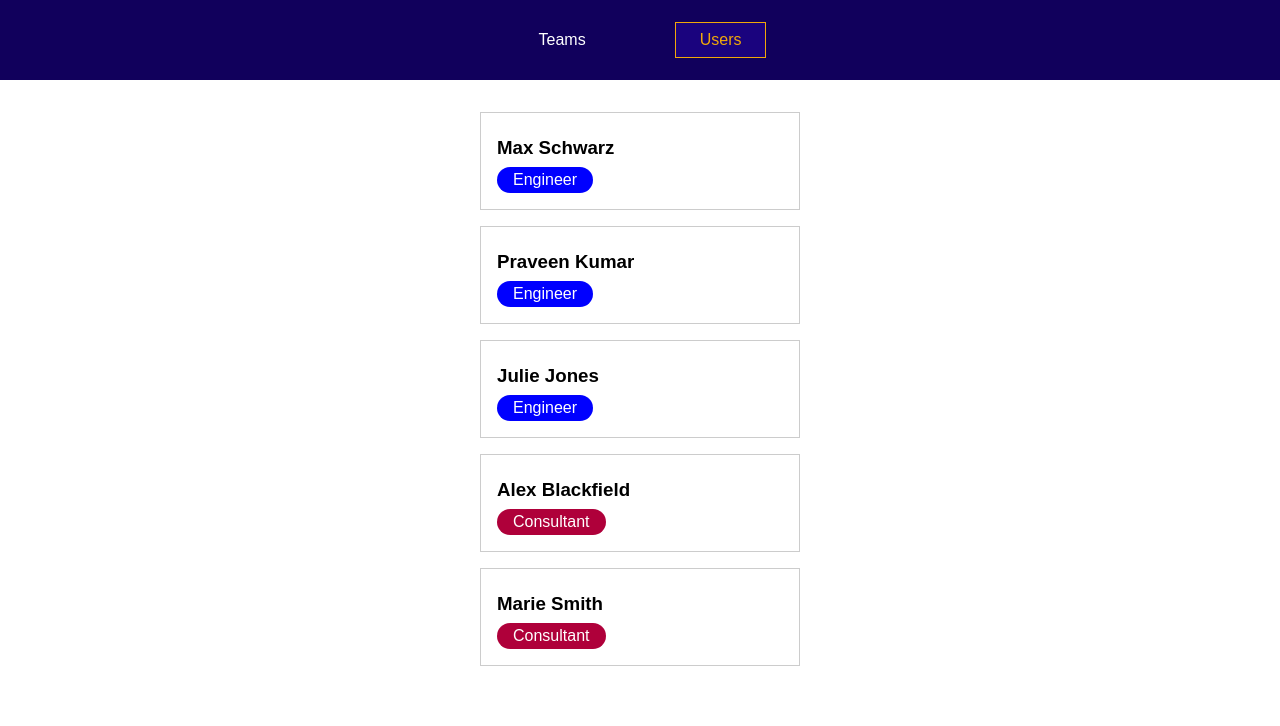
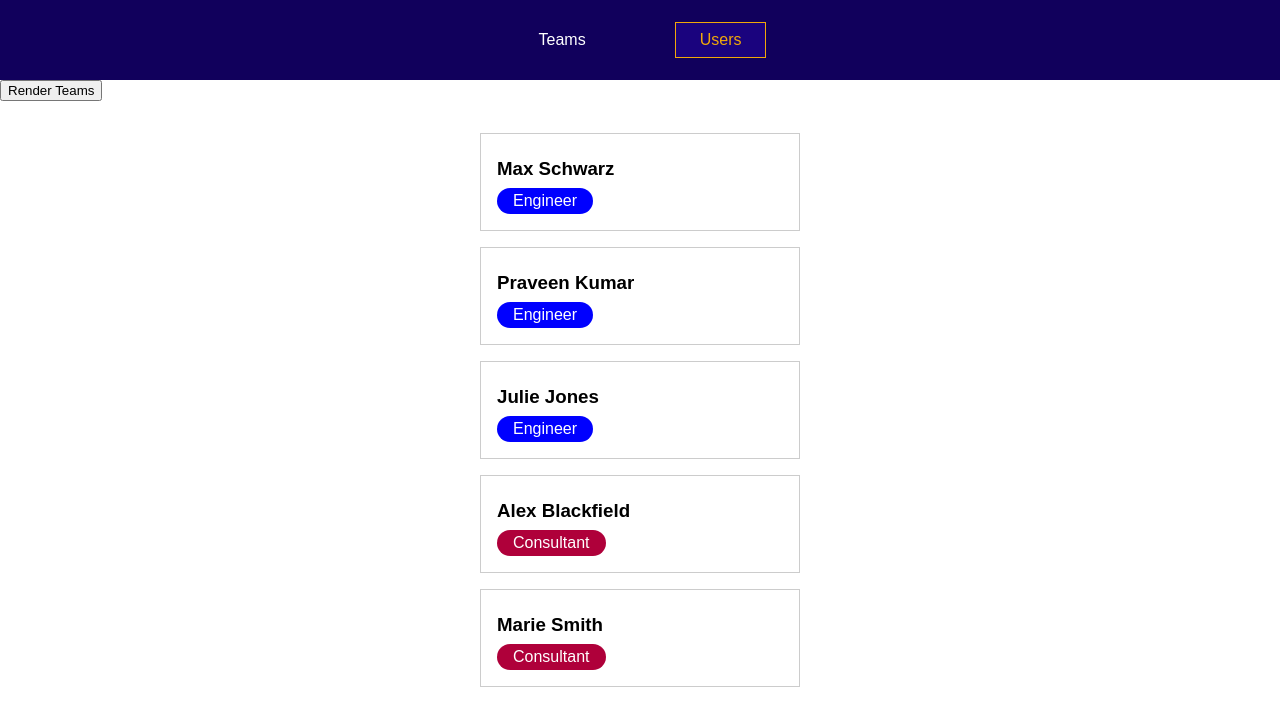
Before and after one commit to SalimSalimi/VueJsCourse, a Vue app in the folder 16. Routing Building Multi-Page SPA app/: page /users in a window 1280 px wide. Shown: the top 726 px of the page. Built offline with nearby package versions, Linux system fonts and the light colour scheme.

Commit message:
Navigate programatically

```diff
--- a/16. Routing Building Multi-Page SPA app/src/components/users/UsersList.vue
+++ b/16. Routing Building Multi-Page SPA app/src/components/users/UsersList.vue
@@ -1,7 +1,10 @@
 <template>
-  <ul>
-    <user-item v-for="user in users" :key="user.id" :name="user.fullName" :role="user.role"></user-item>
-  </ul>
+  <div>
+    <button @click="renderTeams">Render Teams</button>
+    <ul>
+      <user-item v-for="user in users" :key="user.id" :name="user.fullName" :role="user.role"></user-item>
+    </ul>
+  </div>
 </template>
 
 <script>
@@ -12,6 +15,11 @@ export default {
     UserItem,
   },
   inject: ['users'],
+  methods: {
+    renderTeams() {
+      this.$router.push("/teams");
+    }
+  }
 };
 </script>
 
```
Also changed, not shown: 1 other file (tests, documents, lock files or other folders).
